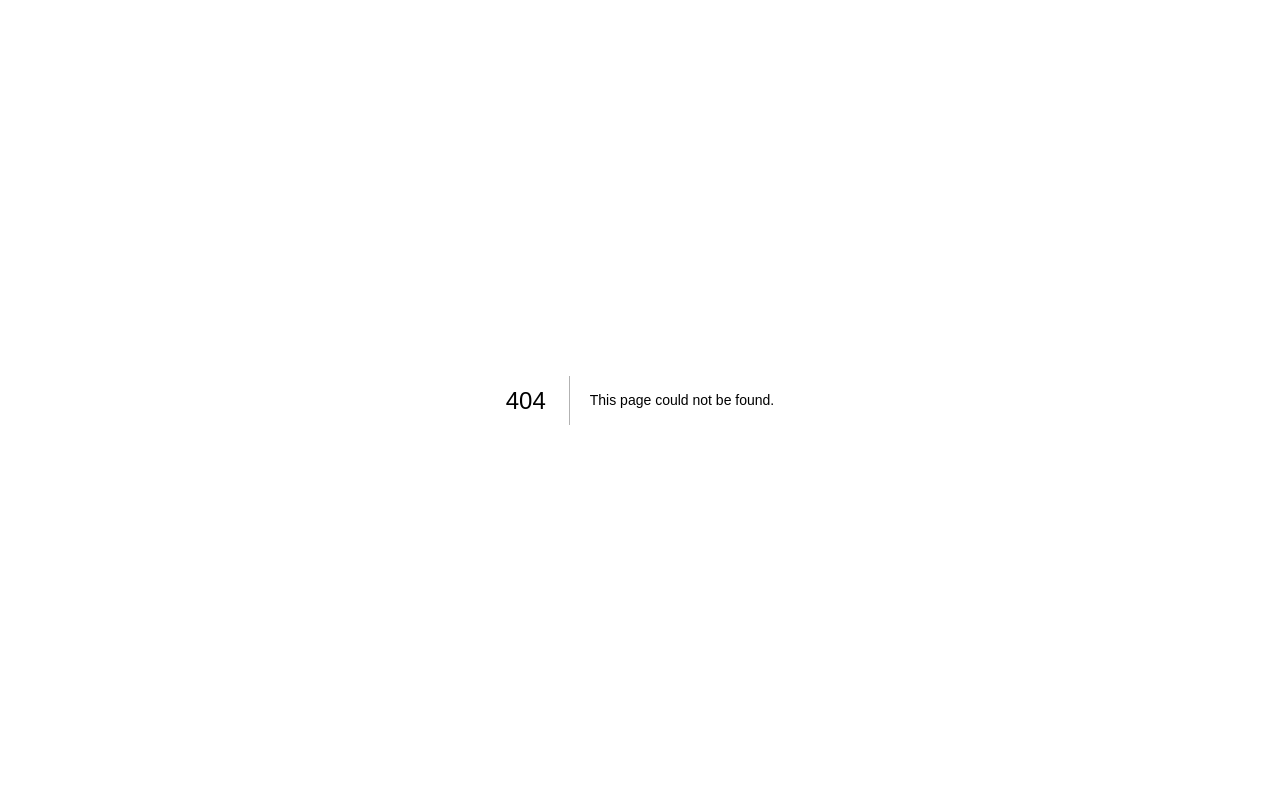
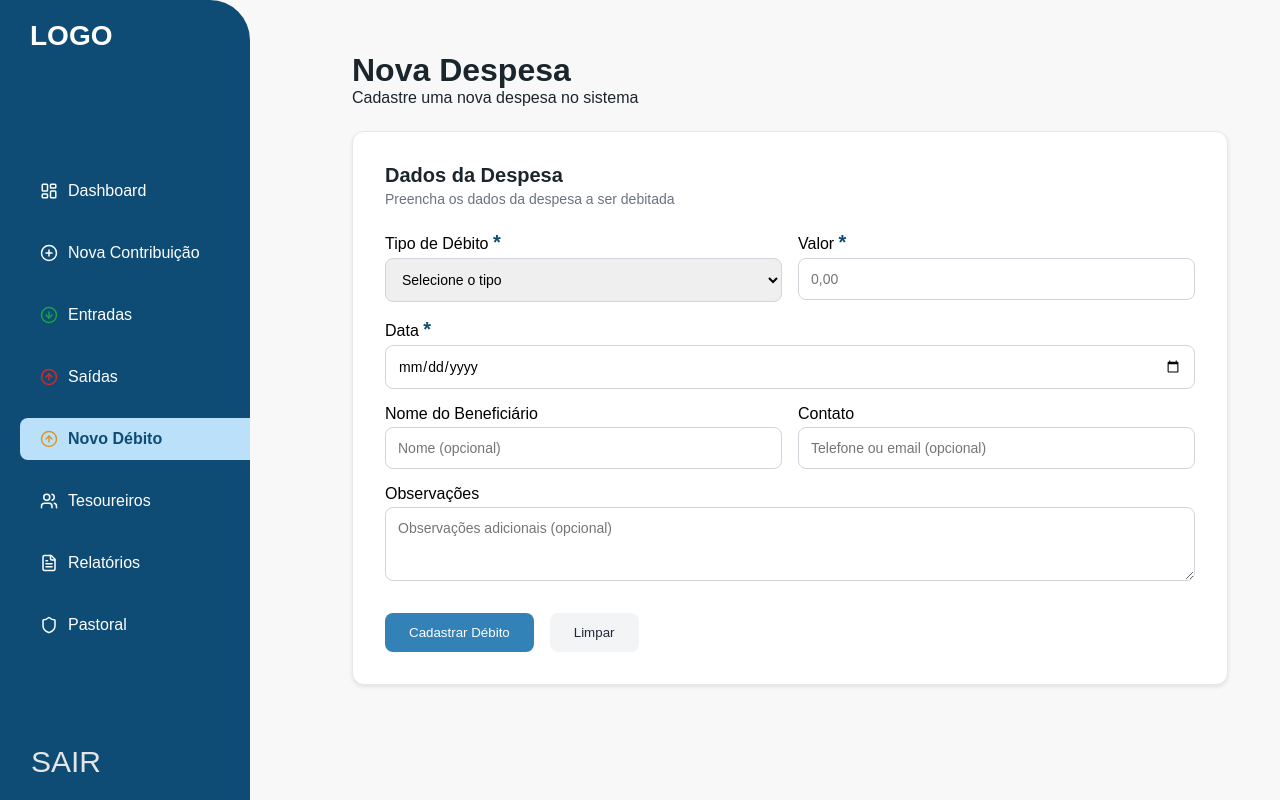
Before and after one commit to cristiano-ajulabs/front-end-NEXTJS-ajulabs, a Next.js app: page /debitar in a window 1280 px wide. Before the commit this address had no page. Built offline with nearby package versions, Linux system fonts and the light colour scheme.

Commit message:
update pages

```diff
--- /dev/null
+++ b/src/app/(app)/debitar/page.tsx
@@ -0,0 +1,156 @@
+'use client'
+
+import { useState } from 'react'
+import styles from '../../../styles/contribuiForm.module.css'
+
+type Saida = {
+  data: string;
+  tipo: string;
+  valor: number;
+  beneficiario: string;
+  descricao: string;
+  observacao: string;
+};
+
+export default function ExpensesFormPage() {
+  const [loading, setLoading] = useState(false)
+
+  const handleSubmit = async (e: React.FormEvent<HTMLFormElement>) => {
+    e.preventDefault();
+
+    const form = e.currentTarget;
+    const formData = new FormData(form);
+
+    const saida: Saida = {
+      data: new Date(formData.get('date')?.toString() || '').toISOString(),
+      tipo: formData.get('type')?.toString() || '',
+      valor: parseFloat(formData.get('amount')?.toString() || '0'),
+      beneficiario: formData.get('beneficiario')?.toString() || '',
+      descricao: formData.get('descricao')?.toString() || '',
+      observacao: formData.get('observacao')?.toString() || '',
+    }
+    try {
+      const response = await fetch('http://localhost:3001/saida', {
+        method: 'POST',
+        headers: { 'Content-Type': 'application/json' },
+        body: JSON.stringify(saida),
+      })
+      if (!response.ok) {
+        throw new Error('Erro ao salvar despesa')
+      }
+      alert('Despesa salva com sucesso!')
+      form.reset()
+    } catch (error) {
+      console.error(error)
+      alert('Erro ao salvar despesa')
+    } finally {
+      setLoading(false)
+    }
+  }
+  return (
+    <div className={styles.container}>
+      <div className={styles.header}>
+        <h1>Nova Despesa</h1>
+        <p>Cadastre uma nova despesa no sistema</p>
+      </div>
+
+      <div className={styles.card}>
+        <div className={styles.cardHeader}>
+          <h2>Dados da Despesa</h2>
+          <p>Preencha os dados da despesa a ser debitada</p>
+        </div>
+
+        <form className={styles.form} onSubmit={handleSubmit}>
+          <div className={styles.row}>
+            <div className={styles.formGroup}>
+              <label htmlFor="type">Tipo de Débito <span className={styles.obr}>*</span></label>
+              <select id="type" name="type" required className={styles.select}>
+                <option value="">Selecione o tipo</option>
+                <option value="dizimo">Cartão de Crédito</option>
+                <option value="oferta">Pix</option>
+                <option value="campanha">Dinheiro</option>
+                <option value="doacao">Transferencia</option>
+                <option value="doacao">Boleto</option>
+                <option value="doacao">Empréstimos</option>
+                <option value="doacao">Oferta</option>
+                <option value="doacao">Estorno</option>
+                <option value="outros">Outros</option>
+              </select>
+            </div>
+
+            <div className={styles.formGroup}>
+              <label htmlFor="amount">Valor <span className={styles.obr}>*</span></label>
+              <input
+                type="number"
+                id="amount"
+                name="amount"
+                step="0.01"
+                min="0.01"
+                placeholder="0,00"
+                required
+                className={styles.input}
+              />
+            </div>
+          </div>
+
+          <div className={styles.formGroup}>
+            <label htmlFor="date">Data <span className={styles.obr}>*</span></label>
+            <input
+              type="date"
+              id="date"
+              name="date"
+              required
+              className={styles.input}
+            />
+          </div>
+
+          <div className={styles.row}>
+            <div className={styles.formGroup}>
+              <label htmlFor="contributorName">Nome do Beneficiário</label>
+              <input
+                type="text"
+                id="contributorName"
+                name="beneficiario"
+                placeholder="Nome (opcional)"
+                className={styles.input}
+              />
+            </div>
+
+            <div className={styles.formGroup}>
+              <label htmlFor="contributorContact">Contato</label>
+              <input
+                type="text"
+                id="contributorContact"
+                name="descricao"
+                placeholder="Telefone ou email (opcional)"
+                className={styles.input}
+              />
+            </div>
+          </div>
+
+          <div className={styles.formGroup}>
+            <label htmlFor="observations">Observações</label>
+            <textarea
+              id="observations"
+              name="observacao"
+              placeholder="Observações adicionais (opcional)"
+              rows={3}
+              className={styles.textarea}
+            />
+          </div>
+
+          <div className={styles.actions}>
+            <button type="submit" className={styles.button} disabled={loading}>Cadastrar Débito</button>
+            <button
+              type="button"
+              className={`${styles.button} ${styles.outline}`}
+              onClick={() => document.querySelector('form')?.reset()}
+            >
+              Limpar
+            </button>
+          </div>
+        </form>
+      </div >
+    </div >
+  )
+}
--- a/src/componentes/sidebar/page.tsx
+++ b/src/componentes/sidebar/page.tsx
@@ -22,6 +22,7 @@ export default function Sidebar() {
     { href: '/contribuir', label: 'Nova Contribuição', icon: <PlusCircle size={18} /> },
     { href: '/entradas', label: 'Entradas', icon: <ArrowDownCircle size={18} color="#16a34a" /> },
     { href: '/saidas', label: 'Saídas', icon: <ArrowUpCircle size={18} color="#dc2626" /> },
+    { href: '/debitar', label: 'Novo Débito', icon: <ArrowUpCircle size={18} color="#dc9626ff" /> },
     { href: '/tesoureiro', label: 'Tesoureiros', icon: <Users size={18} /> },
     { href: '/relatorios', label: 'Relatórios', icon: <FileText size={18} /> },
     { href: '/obreiro', label: 'Pastoral', icon: <Shield size={18} /> },
--- a/src/styles/entradas.module.css
+++ b/src/styles/entradas.module.css
@@ -6,7 +6,11 @@
 }
 
 /* Cabeçalho */
-.header {}
+.header {
+  display: flex;
+  justify-content: space-between;
+  align-items: center;
+}
 
 .title {
   font-size: 1.5rem;
@@ -88,7 +92,7 @@
 
 /* Botão */
 .exportButton {
-  background-color: #2563EB;
+  background-color: #3282B8;
   color: white;
   padding: 0.5rem 1rem;
   border-radius: 0.375rem;
@@ -98,12 +102,26 @@
 }
 
 .exportButton:hover {
-  background-color: #1D4ED8;
+  background-color: #0F4C75;
 }
 
 .exportButton:focus {
   outline: none;
   box-shadow: 0 0 0 2px #3B82F6;
+}
+.newButton {
+  background-color: #3282B8;
+  color: white;
+  padding: 0.5rem 1rem;
+  font-size: 0.875rem;
+  border-radius: 0.375rem;
+  border: none;
+  cursor: pointer;
+  transition: background-color 0.2s ease;
+}
+
+.newButton:hover {
+  background-color: #0F4C75;
 }
 
 /* Tabela */
```
Also changed, not shown: src/app/(app)/entradas/page.tsx (+14 -2 lines), src/app/(app)/saidas/page.tsx (+98 -79 lines), src/styles/saidas.module.css (+5 -6 lines).
